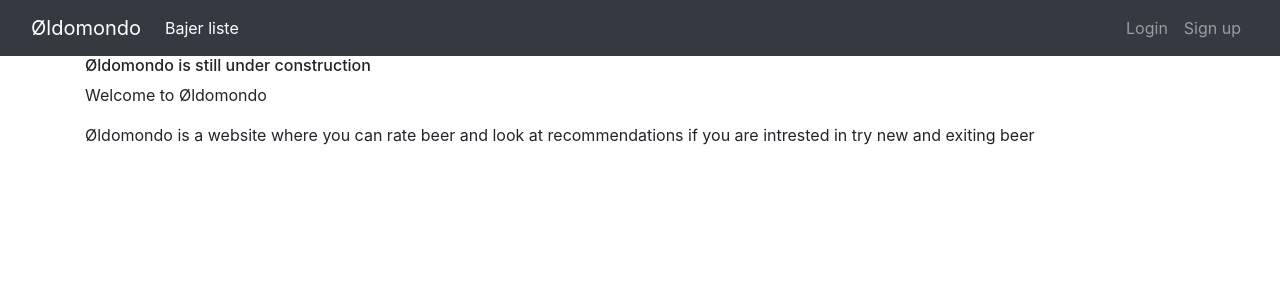
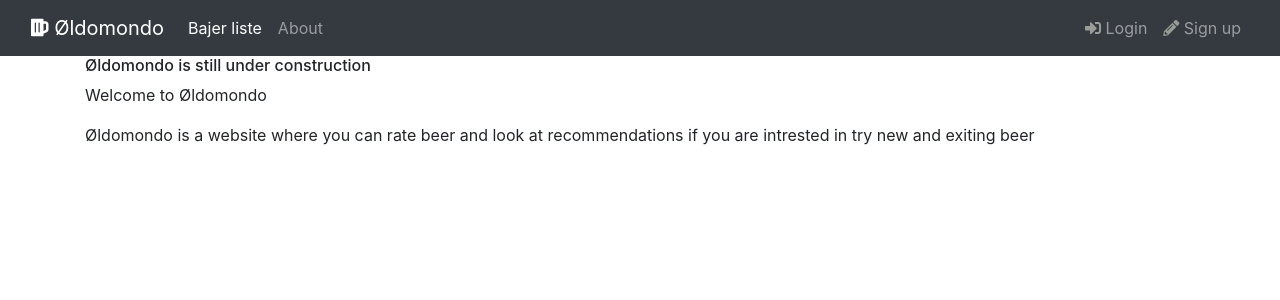
Before and after one commit to Lucassass/Bajer-rating, a Flask app: page / in a window 1280 px wide. Shown: the top 300 px of the page. Run offline with Flask 2, Linux system fonts and the light colour scheme; some libraries are stand-ins or nearby versions.

Commit message:
About and icons

```diff
--- a/app.py
+++ b/app.py
@@ -45,6 +45,10 @@ def index():
 def beerlist():
     rows = get_beer()
     return render_template('bajerlist.html', posts=rows, user=session.get('username', None))
+
+@app.route('/about')
+def about():
+    return render_template('about.html')
 
 @app.route('/register', methods=['GET', 'POST'])
 def register_page():
--- a/templates/layout.html
+++ b/templates/layout.html
@@ -3,17 +3,20 @@
 <head>
     <meta charset="utf-8" />
     <meta http-equiv="X-UA-Compatible" content="IE=edge">
+    <meta name="viewport" content="width=device-width, initial-scale=1, shrink-to-fit=no">
+
     <title>Øldomondo</title>
     <link rel="icon" href="http://icons.iconarchive.com/icons/paomedia/small-n-flat/256/beer-icon.png">
 
     <link rel="stylesheet" href="https://stackpath.bootstrapcdn.com/bootstrap/4.3.1/css/bootstrap.min.css" integrity="sha384-ggOyR0iXCbMQv3Xipma34MD+dH/1fQ784/j6cY/iJTQUOhcWr7x9JvoRxT2MZw1T" crossorigin="anonymous">
+    <link rel="stylesheet" href="https://use.fontawesome.com/releases/v5.7.2/css/all.css" integrity="sha384-fnmOCqbTlWIlj8LyTjo7mOUStjsKC4pOpQbqyi7RrhN7udi9RwhKkMHpvLbHG9Sr" crossorigin="anonymous">
 </head>
 <header>
-  <nav class="navbar navbar-expand-lg navbar-fixed-top navbar-dark bg-dark">
+  <nav class="navbar navbar-expand-sm navbar-fixed-top navbar-dark bg-dark">
     <div class="container-fluid">
 
       <div class="navbar-header">
-          <a class="navbar-brand" href="/">Øldomondo</a>
+          <a class="navbar-brand" href="/"><span class="fas fa-beer" style="color:#ffff"></span> Øldomondo</a>
       </div>
 
 
@@ -26,12 +29,15 @@
             <li class="nav nav-item active">
               <a href="/beerlist" class="nav-link">Bajer liste</a>
             </li>
+            <li class="nav nav-item">
+              <a href="/about" class="nav-link">About</a>
+            </li>
           </ul>
 
           {% if not user %}
           <ul class="nav navbar-nav ml-auto">
             <li class="nav-item">
-                <a role="presentation" class="nav-link" data-toggle="modal" data-target="#login" href="#">Login</a>
+                <a role="presentation" class="nav-link" data-toggle="modal" data-target="#login" href="#"><span class="fas fa-sign-in-alt" style="color: #9A9D97"></span> Login</a>
                 <div class="modal fade" id="login" tabindex="-1" role="dialog" aria-labelledby="exampleModalLabel" aria-hidden="true">
                     <div class="modal-dialog">
                       <div class="modal-content">
@@ -59,7 +65,7 @@
                   </div>
             </li>
             <li class="nav-item">
-                <a role="presentation" class="nav-link" data-toggle="modal" data-target="#register" href="#"><span class="glyphicon glyphicon-pencil"></span> Sign up</a>
+                <a role="presentation" class="nav-link" data-toggle="modal" data-target="#register" href="#"><span class="fas fa-pencil-alt" style="color: #9A9D97"></span> Sign up</a>
                     <div class="modal fade" id="register" tabindex="-1" role="dialog" aria-labelledby="exampleModalLabel" aria-hidden="true">
                       <div class="modal-dialog">
                         <div class="modal-content">
@@ -87,9 +93,9 @@
           {% else %}
             <ul class="nav navbar-nav ml-auto">
               <li class="nav-item dropdown">
-                <a href="#" class="nav-link dropdown-toggle" data-toggle="dropdown" role="button" aria-haspopup="true" aria-expanded="false">{{ user }}<span class="caret"></span></a>
+                <a href="#" class="nav-link dropdown-toggle" data-toggle="dropdown" role="button" aria-haspopup="true" aria-expanded="false"><span class="fas fa-user" style="color:#9A9D97"></span> {{ user }}<span class="caret"></span></a>
                 <ul class="dropdown-menu">
-                  <li><a href="/logout" class="nav-link" style="color: #343A40">Logout</a></li>
+                  <li><a href="/logout" class="nav-link" style="color: #343A40"><span class="fas fa-sign-out-alt" style="color: #343A40"></span> Logout</a></li>
                 </ul>
               </li>
             </ul>
```
Also changed, not shown: templates/about.html (added, +8 -0 lines).
